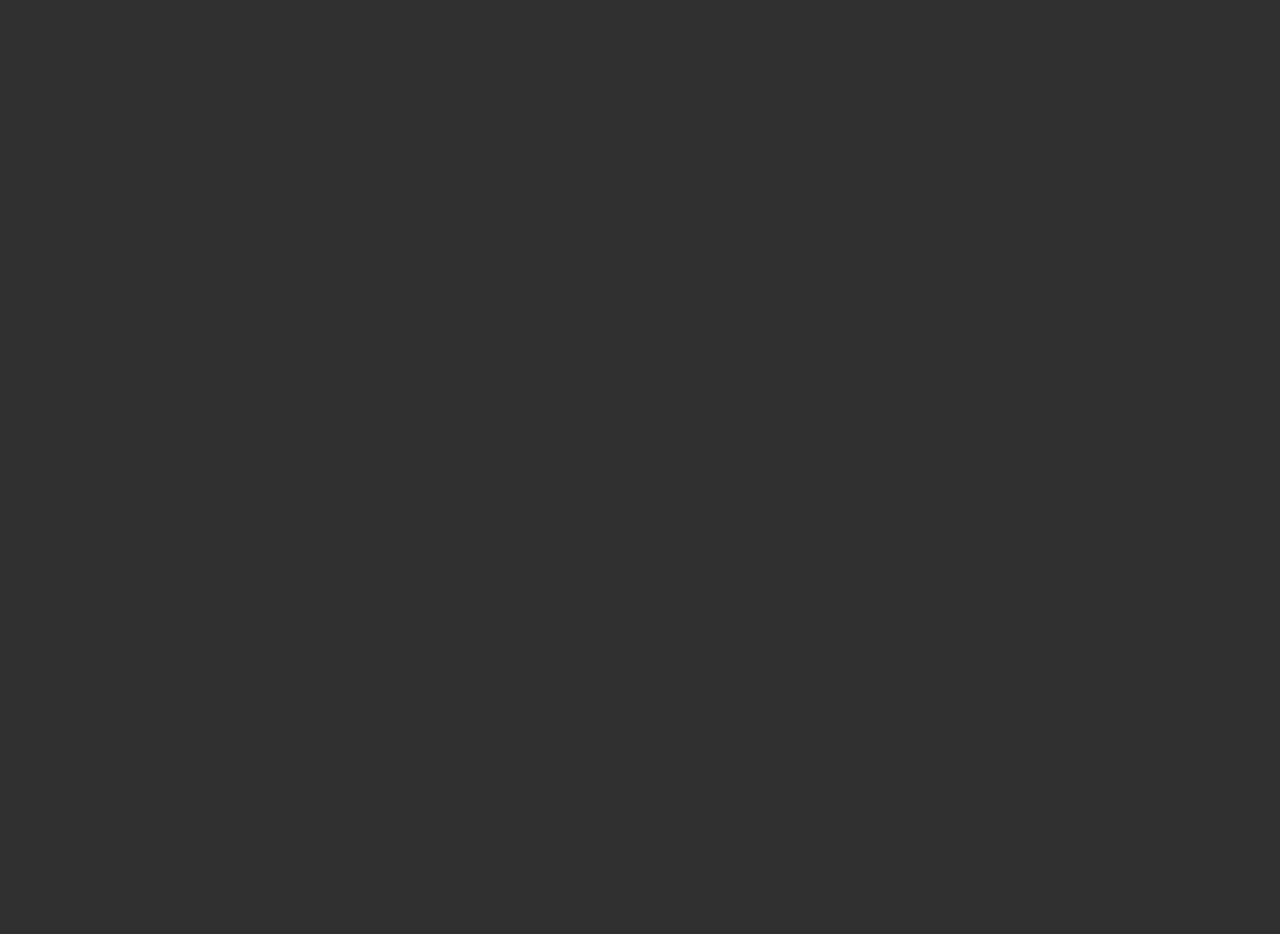
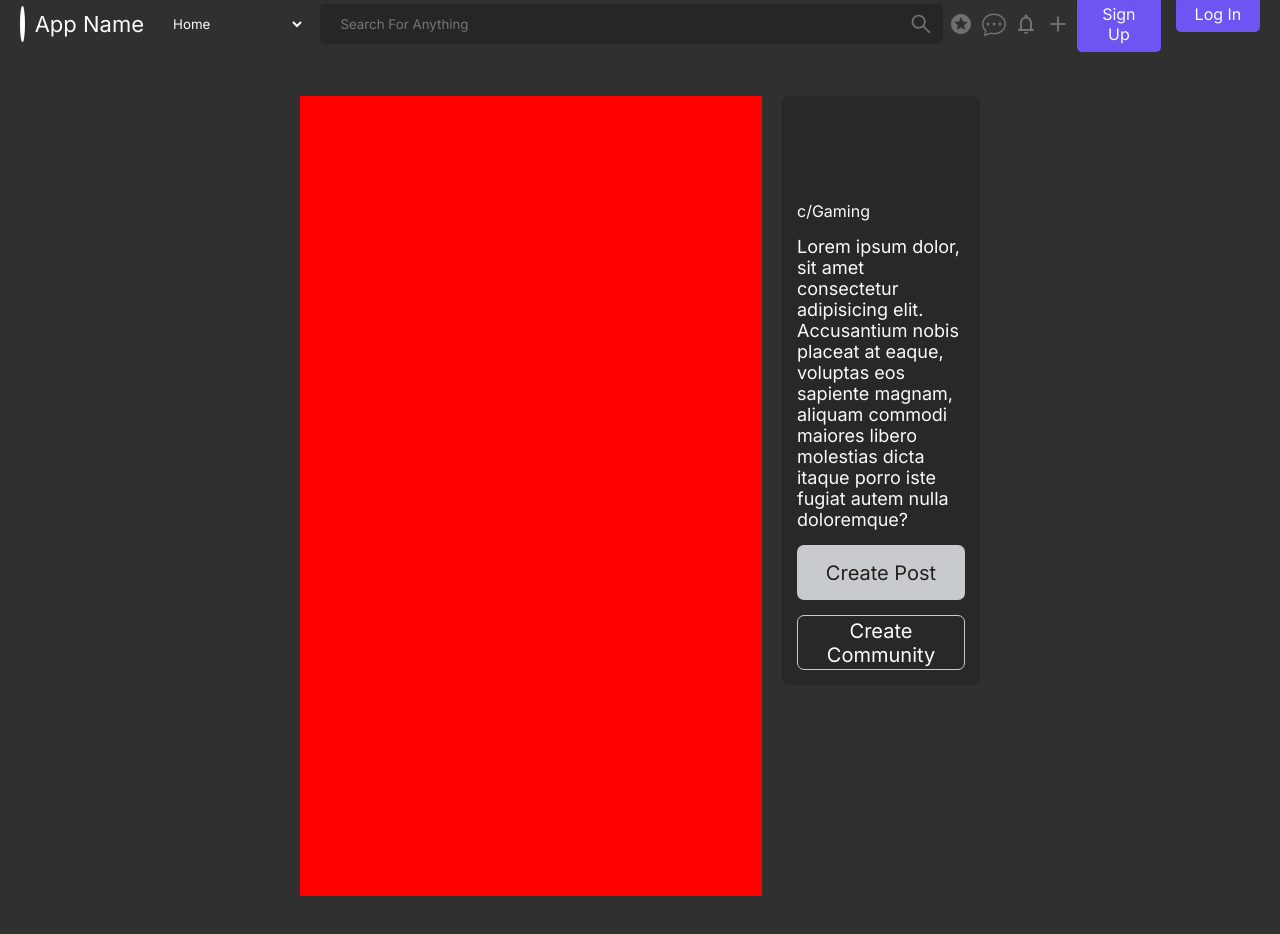
Before and after one commit to MisterCxmpy/reddit-clone-client, a React (Vite) app: page /create in a window 1280 px wide. Before the commit this address had no page. Shown: the top 934 px of the page. Before the commit the page ends 800 px from the top, so only its background shows below. Built offline with nearby package versions, Linux system fonts and the light colour scheme; grey boxes are pictures that could not be loaded.

Commit message:
setup basic template of create form

```diff
--- a/src/App.jsx
+++ b/src/App.jsx
@@ -1,14 +1,19 @@
 import { Route, Routes } from 'react-router-dom';
-import Main from './pages/Main';
+import { Main, Create } from './pages';
 import Navbar from './layouts/Navbar';
+import Filter from './layouts/Filter';
 
 function App() {
 
   return (
     <Routes>
       <Route path="/" element={<Navbar />}>
-        <Route index element={<Main />} />
-        <Route path='/c/:id' element={<Main />} />
+        <Route path="/" element={<Filter />}>
+          <Route index element={<Main />} />
+          <Route path='/c/:id' element={<Main />} />
+        </Route>
+        <Route path='/create' element={<Create />} />
+        <Route path='/c/:id/create' element={<Create />} />
       </Route>
       {/* <Route path="*" element={<ErrorPage />} /> */}
     </Routes>
--- /dev/null
+++ b/src/components/CreateForm/index.jsx
@@ -0,0 +1,9 @@
+import styles from "./index.module.css"
+
+export default function CreateForm() {
+  return (
+    <div className={styles["create-form"]}>
+
+    </div>
+  )
+}
--- /dev/null
+++ b/src/components/CreateForm/index.module.css
@@ -0,0 +1,5 @@
+.create-form {
+  width: 70%;
+  height: 800px !important;
+  background: red;
+}/*# sourceMappingURL=index.module.css.map */
--- /dev/null
+++ b/src/components/CreateForm/index.module.scss
@@ -0,0 +1,5 @@
+.create-form {
+  width: 70%;
+  height: 800px !important;
+  background: red;
+}
--- a/src/contexts/authContext.jsx
+++ b/src/contexts/authContext.jsx
@@ -45,13 +45,14 @@ export const AuthProvider = ({ children }) => {
   useEffect(() => { // check for cachedUser data to login and redirect user
     let cached = localStorage.getItem('user');
 
+    console.log(cached)
+
     if (!cached) return;
     if (cached !== 'undefined') {
       let cachedUser = JSON.parse(cached)
 
       if (!user) {
         setUser(cachedUser)
-        navigate('/')
       }
     }
   }, []);
--- a/src/layouts/Content/index.jsx
+++ b/src/layouts/Content/index.jsx
@@ -1,11 +1,15 @@
-import styles from "./index.module.css"
-import { TbArrowBigUp, TbArrowBigDown } from "react-icons/tb"
-import { BsChatSquare, BsShare } from "react-icons/bs"
+import styles from "./index.module.css";
+import { TbArrowBigUp, TbArrowBigDown } from "react-icons/tb";
+import { BsChatSquare, BsShare } from "react-icons/bs";
+import CreateForm from "../../components/CreateForm";
 
-export default function Content({ id }) {
+export default function Content({ id, create }) {
   return (
     <div className={styles["container"]}>
       <div className={styles["content"]}>
+        {create ? (
+          <CreateForm />
+        ) : (
           <div className={styles["posts"]}>
             <Post />
             <Post />
@@ -21,6 +25,8 @@ export default function Content({ id }) {
             <Post />
             <Post />
           </div>
+        )}
+
         <CommunitySummary />
       </div>
     </div>
@@ -49,7 +55,9 @@ function PostAuthor() {
       <div className={styles["community-picture"]}></div>
       <span className={styles["community-name"]}>c/Gaming</span>
       <span style={{ color: "#424242" }}>•</span>
-      <span className={styles["author"]}>Posted by u/awesomeuser123 19 hours ago</span>
+      <span className={styles["author"]}>
+        Posted by u/awesomeuser123 19 hours ago
+      </span>
     </div>
   );
 }
@@ -72,7 +80,10 @@ function PostContent() {
     <div className={styles["post-content"]}>
       <PostAuthor />
       <div className={styles["post-message"]}>
-        Lorem ipsum dolor sit amet consectetur adipisicing elit. Dolor tempora delectus odit, veritatis eius facere, nemo reprehenderit temporibus dolorem officiis repudiandae enim corporis. Ea praesentium obcaecati repudiandae eveniet sint saepe?
+        Lorem ipsum dolor sit amet consectetur adipisicing elit. Dolor tempora
+        delectus odit, veritatis eius facere, nemo reprehenderit temporibus
+        dolorem officiis repudiandae enim corporis. Ea praesentium obcaecati
+        repudiandae eveniet sint saepe?
       </div>
       <PostActions />
     </div>
@@ -101,10 +112,17 @@ function InnerContent() {
     <div className={styles["inner-content"]}>
       <span className={styles["community-name"]}>c/Gaming</span>
       <p className={styles["summary-content"]}>
-        Lorem ipsum dolor, sit amet consectetur adipisicing elit. Accusantium nobis placeat at eaque, voluptas eos sapiente magnam, aliquam commodi maiores libero molestias dicta itaque porro iste fugiat autem nulla doloremque?
+        Lorem ipsum dolor, sit amet consectetur adipisicing elit. Accusantium
+        nobis placeat at eaque, voluptas eos sapiente magnam, aliquam commodi
+        maiores libero molestias dicta itaque porro iste fugiat autem nulla
+        doloremque?
       </p>
-      <button className={`${styles["create-post"]} ${styles["btn"]}`}>Create Post</button>
-      <button className={`${styles["create-community"]} ${styles["btn"]}`}>Create Community</button>
+      <button className={`${styles["create-post"]} ${styles["btn"]}`}>
+        Create Post
+      </button>
+      <button className={`${styles["create-community"]} ${styles["btn"]}`}>
+        Create Community
+      </button>
     </div>
   );
 }
--- a/src/layouts/Filter/index.jsx
+++ b/src/layouts/Filter/index.jsx
@@ -1,13 +1,17 @@
 import { BsFillFilterSquareFill } from "react-icons/bs"
 import { RiLayout2Fill } from "react-icons/ri"
 import styles from "./index.module.css"
+import { Outlet } from "react-router-dom";
 
 export default function Filter() {
   return (
-    <div className={styles["filter"]}>
-      <Tags />
-      <FilterOptions />
-    </div>
+    <>
+      <div className={styles["filter"]}>
+        <Tags />
+        <FilterOptions />
+      </div>
+      <Outlet />
+    </>
   );
 }
 
--- a/src/layouts/Navbar/index.jsx
+++ b/src/layouts/Navbar/index.jsx
@@ -20,9 +20,6 @@ export default function Navbar() {
         <UserActions />
         <QuickAccess />
         <UserProfile user={user} />
-      </div>
-      <div className={styles["filter"]}>
-        <Filter />
       </div>
       <Outlet />
     </>
--- /dev/null
+++ b/src/pages/Create/index.jsx
@@ -0,0 +1,10 @@
+import { useParams } from "react-router-dom"
+import Content from "../../layouts/Content"
+
+export default function Create() {
+  const { id } = useParams()
+
+  return (
+    <Content id={!id ? "popular" : id} create={true}/>
+  )
+}
--- /dev/null
+++ b/src/pages/Create/index.module.css
@@ -0,0 +1 @@
+/*# sourceMappingURL=index.module.css.map */
--- /dev/null
+++ b/src/pages/index.jsx
@@ -0,0 +1,2 @@
+export {default as Create} from "./Create"
+export {default as Main} from "./Main"
```
Also changed, not shown: src/pages/Create/index.module.scss (added), 2 other files (tests, documents, lock files or other folders). Lines whose indentation alone changed are shown as unchanged.
